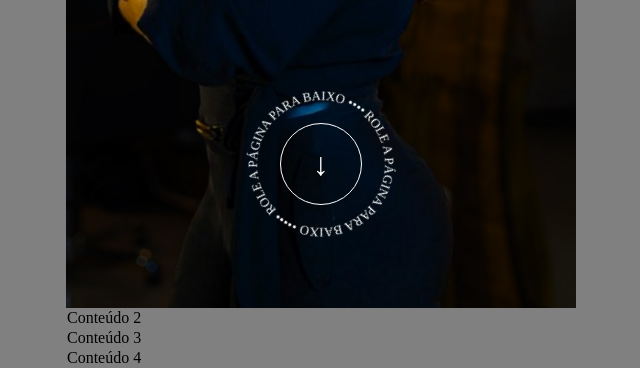
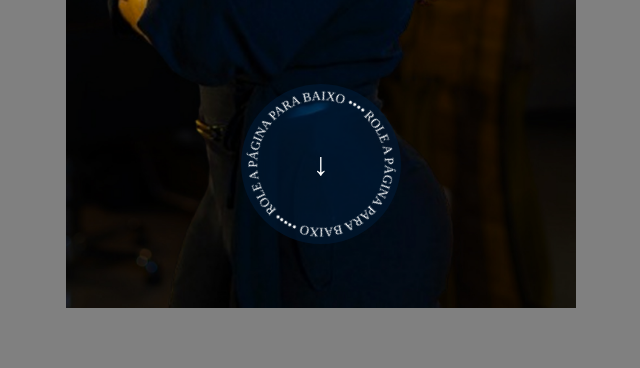
Before and after one commit to lxzzt/projeto-comercial-cabeleleira-landpage, a plain HTML site: page index.html in a window 1280 px wide. Shown: the part 492-860 px from the top of the page, without its empty margins (319-959 px from the left). After the commit the page ends 800 px from the top, so only its background shows below. Drawn offline with nearby package versions, Linux system fonts and the light colour scheme; a web font is replaced by a local one.

Commit message:
section1
completamente finalizado a seção1

```diff
--- a/index.html
+++ b/index.html
@@ -48,12 +48,6 @@
         </section>
 
 
-
-
-
-        <section id="section2" class="page-section">Conteúdo 2</section>
-        <section id="section3" class="page-section">Conteúdo 3</section>
-        <section id="section4" class="page-section">Conteúdo 4</section>
         <script src="https://cdn.jsdelivr.net/npm/gsap@3.13.0/dist/gsap.min.js"></script>
 
         <script src="https://cdn.jsdelivr.net/npm/gsap@3.13.0/dist/ScrollTrigger.min.js"></script>
--- a/style.css
+++ b/style.css
@@ -106,6 +106,8 @@ header{
     height: 160px;
     margin-top: auto;
     margin-bottom: 8vh;
+    background-color: rgba(1, 26, 53, 0.63);
+    border-radius: 50%;
 }
 
 .rotation-wrapper {
@@ -145,7 +147,6 @@ header{
 .circle-arrow {
     width: 80px;
     height: 80px;
-    border: 1px solid rgb(255, 255, 255);
     border-radius: 50%;
     display: flex;
     justify-content: center;
```
